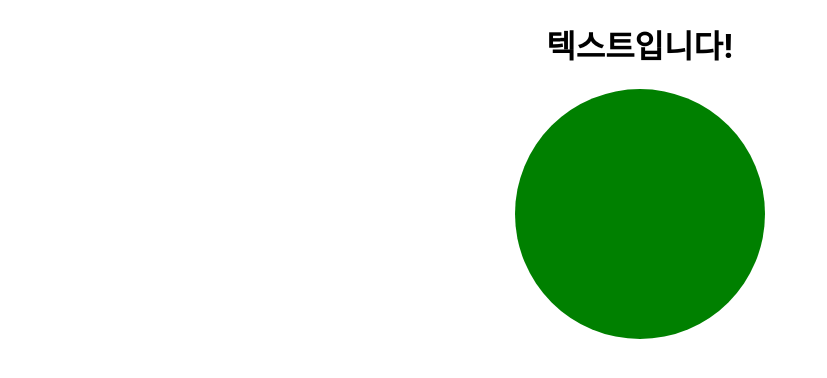
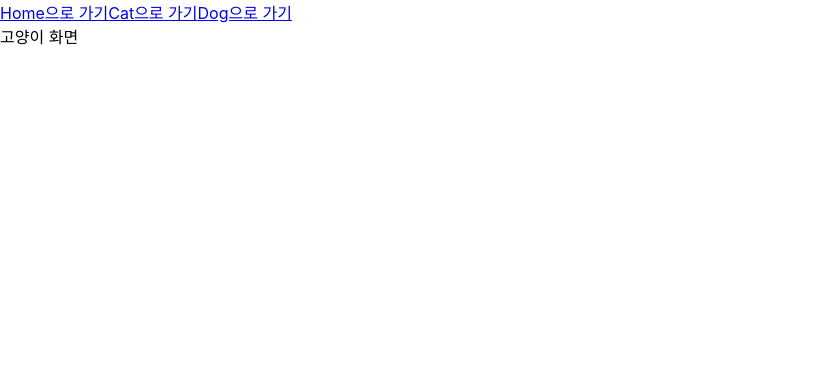
Before and after one commit to ericagong/TodoList, a React (Create React App) app: page /cat/1 in a window 1280 px wide. Shown: the top 378 px of the page, without its empty margins (0-827 px from the left). Built offline with nearby package versions, Linux system fonts and the light colour scheme.

Commit message:
Route - useHistory(), history.push(), <Link>

```diff
--- a/package.json
+++ b/package.json
@@ -8,6 +8,7 @@
     "@testing-library/user-event": "^13.2.1",
     "react": "^18.2.0",
     "react-dom": "^18.2.0",
+    "react-router-dom": "5.2.1",
     "react-scripts": "5.0.1",
     "styled-components": "^5.3.5",
     "web-vitals": "^2.1.0"
--- a/src/App.js
+++ b/src/App.js
@@ -1,57 +1,33 @@
-import logo from "./logo.svg";
-import "./App.css";
-import React from "react";
-import Text from "./Text";
-
-class App extends React.Component {
-  constructor(props) {
-    super(props);
-
-    this.state = {};
-    this.circle = React.createRef(null);
-  }
-
-  componentDidMount() {
-    console.log(this.circle);
-    this.circle.current.addEventListener("mouseover", this.hoverEvent);
-  }
-
-  hoverEvent = (e) => {
-    console.log(e.target); // 이벤트 객체에서 이벤트가 발생한 타겟 가져옴.
-    console.log(this.circle.current);
-    this.circle.current.style.backgroundColor = "red";
-  };
-
-  componentWillUnmount() {
-    this.circle.current.removeEventListener("mouseover", this.hoverEvent);
-  }
-
-  render() {
-    return (
-      <div style={{ width: "100vw", height: "100vh", textAlign: "center" }}>
-        <Text />
-        <div
-          style={{
-            margin: "auto",
-            width: "250px",
-            height: "250px",
-            background: "green",
-            borderRadius: "250px",
-          }}
-          ref={this.circle}
-        ></div>
-      </div>
-    );
-  }
-}
-
-export default App;
-
 // import React from "react";
 // import styled from "styled-components";
 // import BucketList from "./BucketList";
 // import "./style.css";
 
+import { Link, Route } from "react-router-dom";
+import Home from "./Home";
+import Cat from "./Cat";
+import Dog from "./Dog";
+
+const App = (props) => {
+  return (
+    <div className='App'>
+      <div>
+        <Link to='/'>Home으로 가기</Link>
+        <Link to='/cat'>Cat으로 가기</Link>
+        <Link to='/dog'>Dog으로 가기</Link>
+      </div>
+      <Route path='/' component={Home} exact />
+      <Route path='/cat/:cat_name' component={Cat} exact>
+        {/* <Cat /> */}
+      </Route>
+      <Route path='/dog' exact>
+        <Dog />
+      </Route>
+    </div>
+  );
+};
+
+export default App;
 // const App = (props) => {
 //   const [list, setList] = React.useState([
 //     "JS 파트 2 정리하기",
--- /dev/null
+++ b/src/Cat.js
@@ -0,0 +1,11 @@
+import React from "react";
+import { useParams } from "react-router-dom";
+
+const Cat = (props) => {
+  console.log(props);
+  // const cat_name = useParams();
+  // console.log(cat_name);
+  return <div>고양이 화면</div>;
+};
+
+export default Cat;
--- /dev/null
+++ b/src/Dog.js
@@ -0,0 +1,7 @@
+import React from "react";
+
+const Dog = (props) => {
+  return <div>개 화면</div>;
+};
+
+export default Dog;
--- /dev/null
+++ b/src/Home.js
@@ -0,0 +1,7 @@
+import React from "react";
+
+const Home = (props) => {
+  return <div>메인 화면</div>;
+};
+
+export default Home;
--- a/src/index.js
+++ b/src/index.js
@@ -1,13 +1,16 @@
-import React from 'react';
-import ReactDOM from 'react-dom/client';
-import './index.css';
-import App from './App';
-import reportWebVitals from './reportWebVitals';
+import React from "react";
+import ReactDOM from "react-dom/client";
+import "./index.css";
+import App from "./App";
+import reportWebVitals from "./reportWebVitals";
+import { BrowserRouter } from "react-router-dom";
 
-const root = ReactDOM.createRoot(document.getElementById('root'));
+const root = ReactDOM.createRoot(document.getElementById("root"));
 root.render(
   <React.StrictMode>
-    <App />
+    <BrowserRouter>
+      <App />
+    </BrowserRouter>
   </React.StrictMode>
 );
 
```
Also changed, not shown: 1 other file (tests, documents, lock files or other folders).
